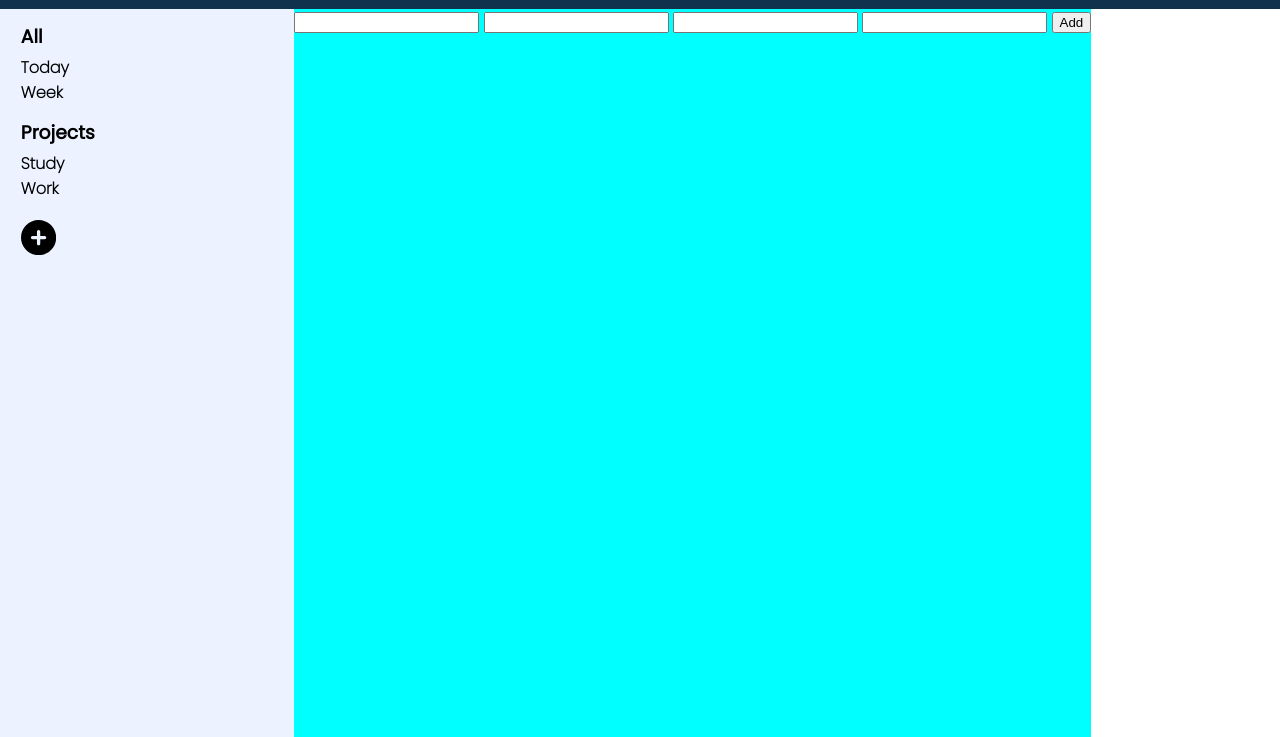
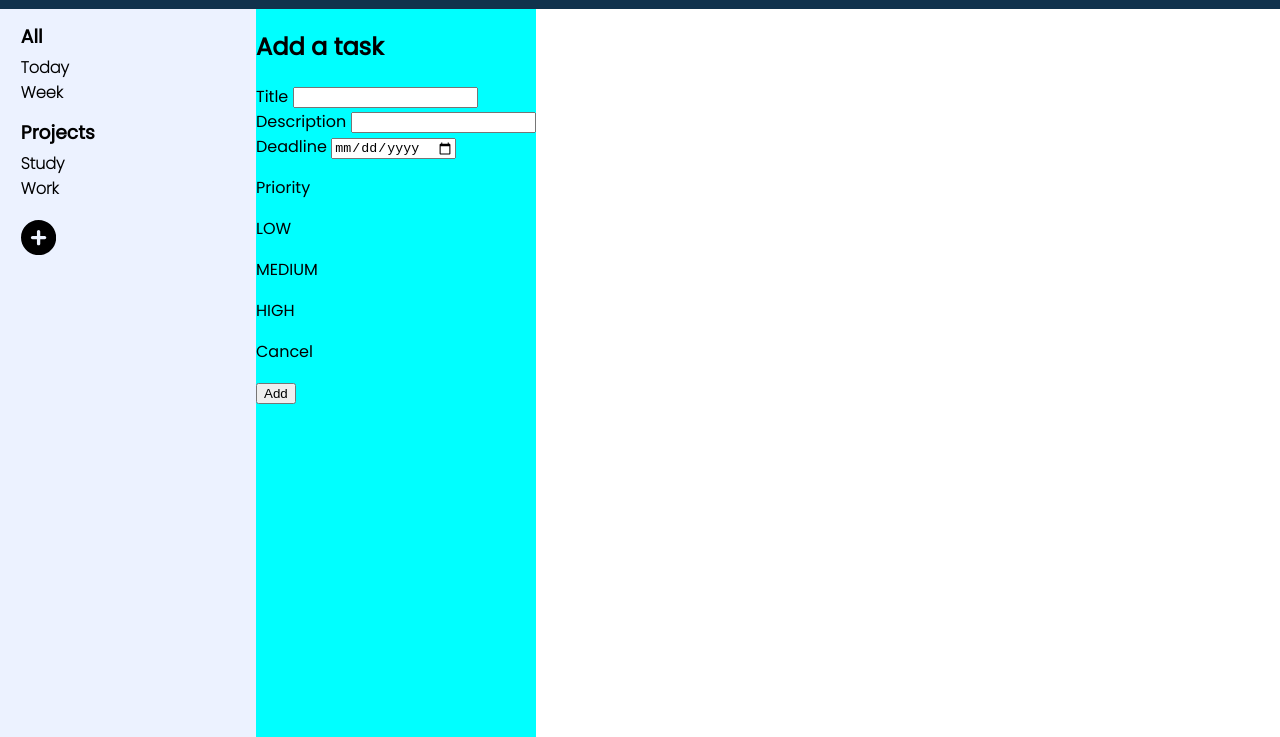
Before and after one commit to nelly476/to-do-app-webpack, a website with bundled scripts: page dist/index.html in a window 1280 px wide. Both pictures are taken after a click on the icon 38 px from the left and 300 px from the top of the page. Shown: the part 63-800 px from the top of the page. Built offline with nearby package versions, Linux system fonts and the light colour scheme.

```diff
--- a/src/modules/UI.js
+++ b/src/modules/UI.js
@@ -46,11 +46,30 @@
     const toDoModule = document.createElement("div");
     toDoModule.className = "to-do-module";
     toDoModule.innerHTML = `
-    <input type="text" class="title">
-    <input type="text" class="description">
-    <input type="text" class="dueDate">
-    <input type="text" class="priority">
-    <button type="submit" id="submitBtn">Add</button>
+    <h2>Add a task</h2>
+    <form action="" method="get" class="newTaskForm">
+      <div class="newNoteTitle-area">
+        <label for="title">Title </label>
+        <input type="text" name="title" id="title" required />
+      </div>
+      <div class="newNoteDescription-area">
+        <label for="description">Description </label>
+        <input type="description" name="description" id="description" required />
+      </div>
+      <div>
+      <label for="deadline-date">Deadline</label>
+      <input type="date" id="deadline-date" name="deadline-date">
+      </div>
+      <div>
+      <p>Priority</p>
+      <p>LOW</p>
+      <p>MEDIUM</p>
+      <p>HIGH</p></div>
+      <div class="form-example">
+        <p>Cancel</p>
+        <input type="submit" value="Add" />
+      </div>
+    </form>
     `;
     content.appendChild(toDoModule);
     console.log("k");
--- a/src/style.css
+++ b/src/style.css
@@ -49,7 +49,7 @@
 
 .sidebar {
   background-color: #ecf2ff;
-  width: 23%;
+  width: 20%;
   height: 100%;
   padding-left: 1.3em;
   /* padding-top: 1em; */
```
Also changed, not shown: package.json (+3 -4 lines), dist/UI.bundle.js, dist/index.bundle.js, dist/index.html, 2 other files.
